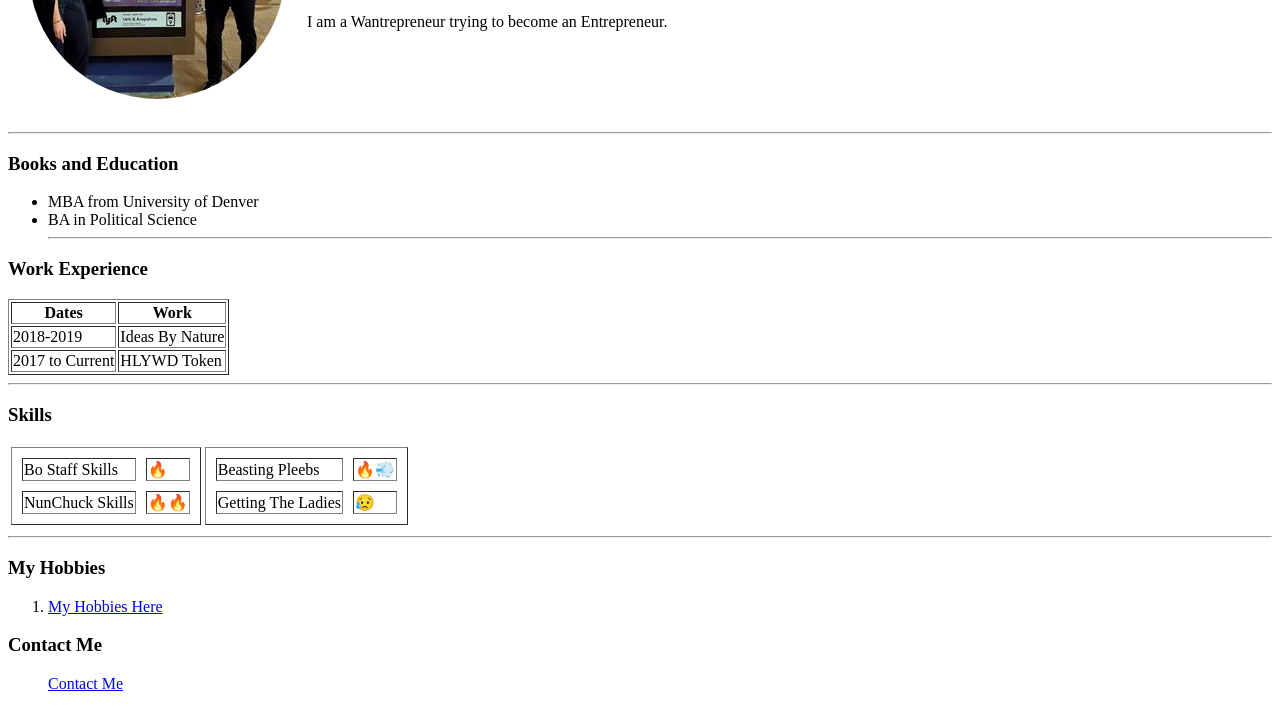
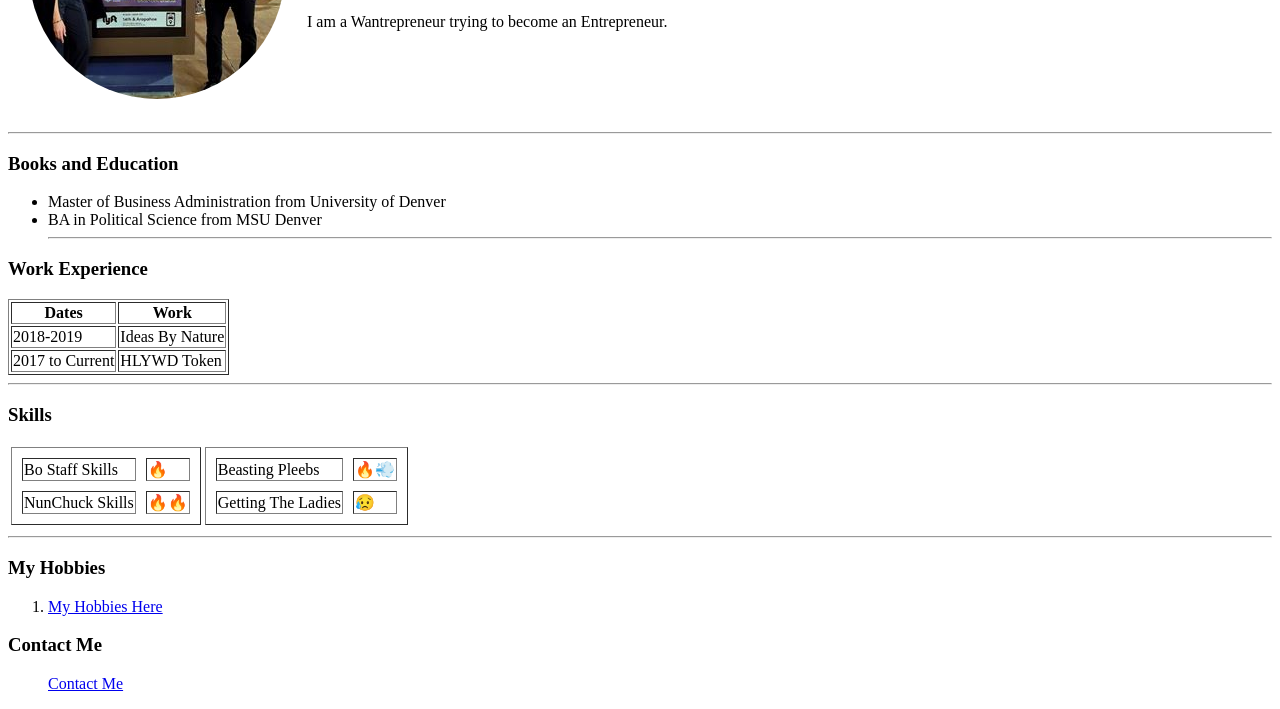
Before and after one commit to Rob-McIntosh/CV, a plain HTML site: page index.html in a window 1280 px wide. Shown: the part 186-895 px from the top of the page. Drawn offline with Linux system fonts and the light colour scheme.

Commit message:
Update index.html

```diff
--- a/index.html
+++ b/index.html
@@ -19,8 +19,8 @@
     <hr>
     <h3>Books and Education</h3>
     <ul>
-      <li>MBA from University of Denver</li>
-      <li>BA in Political Science</li>
+      <li>Master of Business Administration from University of Denver</li>
+      <li>BA in Political Science from MSU Denver</li>
   <hr>
     </ul>
     <h3> Work Experience</h3>
```
